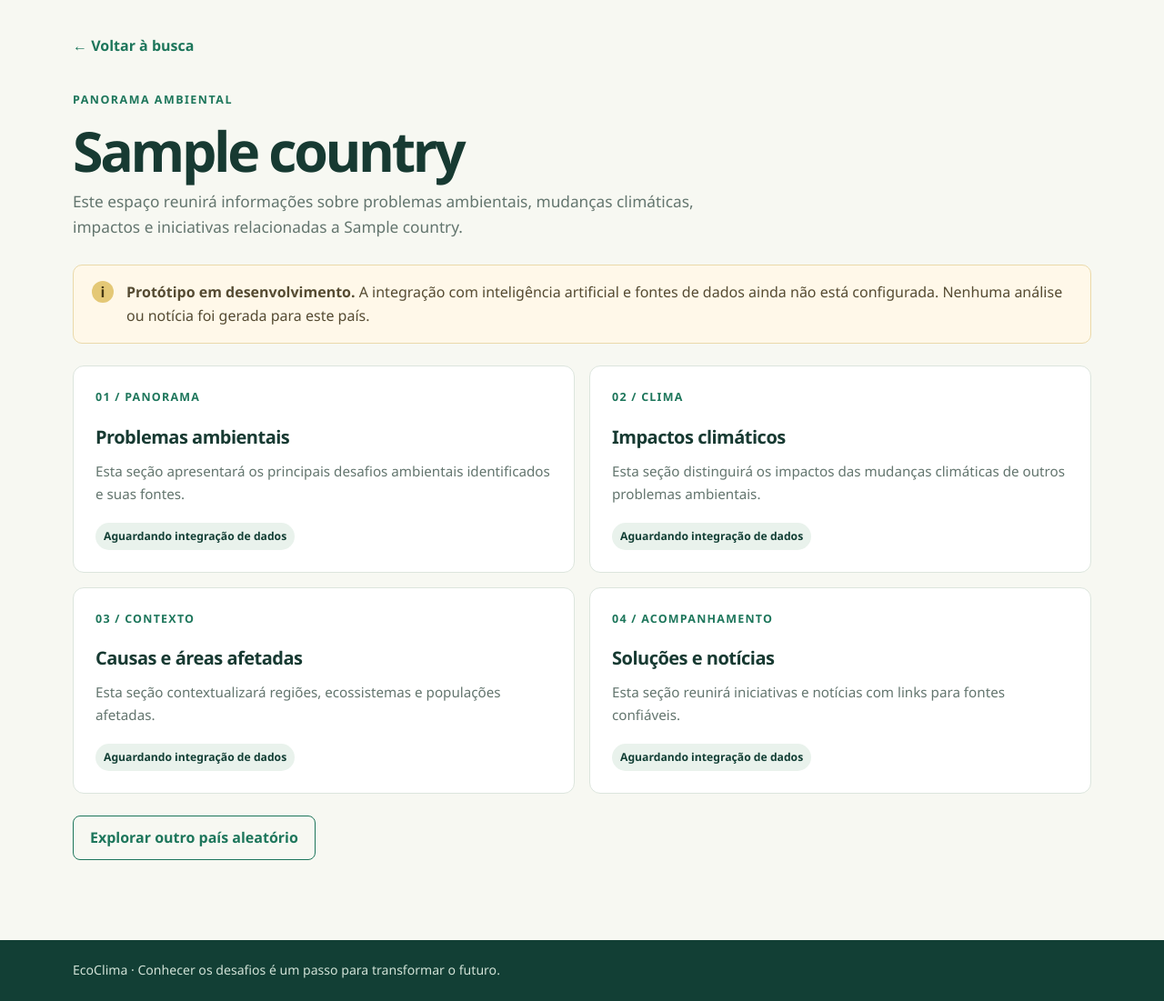
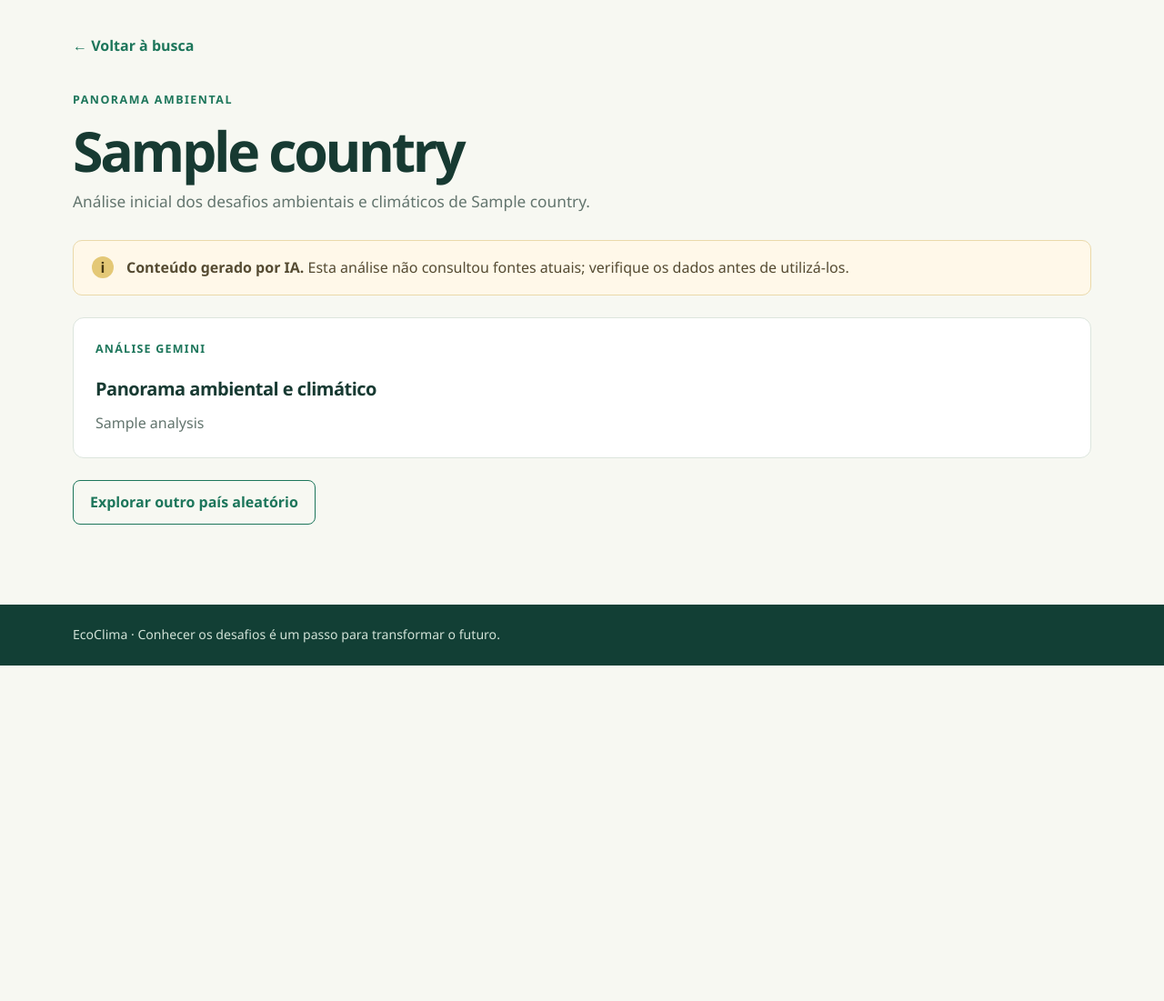
Before and after one commit to SousaX3M/SolucaoMudancasClimaticas, a Flask app: template templates/result.html in a window 1280 px wide. Shown: the part 76-1177 px from the top of the page at 91% size. After the commit the page ends 808 px from the top, so only its background shows below. Run offline with Flask 3, Linux system fonts and the light colour scheme; the template is opened without the code that fills it: most values are stand-ins (such as "Sample title", 1, 10 or a date in 2020).

Commit message:
Adição da IA Gemini

```diff
--- /dev/null
+++ b/ai_service.py
@@ -0,0 +1,103 @@
+import os
+
+from google import genai
+from google.genai._interactions_errors import (
+    APIConnectionError,
+    APIError,
+    APIResponseValidationError,
+    APIStatusError,
+    APITimeoutError,
+)
+
+
+DEFAULT_MODEL = "gemini-4-hydrogen"
+REQUEST_TIMEOUT_SECONDS = 60
+
+
+class GeminiServiceError(Exception):
+    def __init__(self, message, status_code=503):
+        super().__init__(message)
+        self.status_code = status_code
+
+
+def _prompt_for_country(country):
+    return f"""Prepare uma análise educativa em português brasileiro sobre o país informado: {country}
+
+Organize a resposta com estes títulos em texto simples, sem Markdown:
+1. Problemas ambientais
+2. Impactos das mudanças climáticas
+3. Causas e áreas afetadas
+4. Consequências para a população
+5. Possíveis ações e soluções
+
+Distinga problemas ambientais gerais daqueles ligados às mudanças climáticas.
+Use linguagem clara e concisa, sem tabelas, asteriscos ou símbolos de título.
+Não invente estatísticas, notícias, datas, fontes ou links. Se não tiver
+segurança sobre um detalhe específico do país, declare essa limitação. Você
+não recebeu fontes nem dados atuais; não apresente a resposta como notícia
+recente ou informação verificada."""
+
+
+def _error_for_status(status_code):
+    if status_code == 402:
+        return GeminiServiceError(
+            "O projeto Google associado à chave está sem créditos ou não está "
+            "no nível gratuito. Confira o projeto e o faturamento no AI Studio."
+        )
+    if status_code == 429:
+        return GeminiServiceError(
+            "O limite de uso do Gemini foi atingido. Aguarde a renovação da cota "
+            "e tente novamente.",
+            status_code=429,
+        )
+    if status_code in (401, 403):
+        return GeminiServiceError(
+            "A chave da API Gemini é inválida ou não tem acesso a este projeto."
+        )
+    if status_code == 404:
+        return GeminiServiceError(
+            "O modelo Gemini configurado não foi encontrado. Confira GEMINI_MODEL."
+        )
+    return GeminiServiceError(
+        f"A API Gemini retornou um erro HTTP {status_code}. Tente novamente mais tarde."
+    )
+
+
+def analyze_country(country):
+    api_key = os.environ.get("GEMINI_API_KEY", "").strip()
+    if not api_key:
+        raise GeminiServiceError(
+            "A chave do Gemini não está configurada. Defina GEMINI_API_KEY "
+            "no ambiente e reinicie a aplicação."
+        )
+
+    model = os.environ.get("GEMINI_MODEL", DEFAULT_MODEL).strip() or DEFAULT_MODEL
+    try:
+        with genai.Client(api_key=api_key) as client:
+            interaction = client.interactions.create(
+                model=model,
+                input=_prompt_for_country(country),
+                timeout=REQUEST_TIMEOUT_SECONDS,
+            )
+    except APIStatusError as error:
+        raise _error_for_status(error.status_code) from error
+    except (APIConnectionError, APITimeoutError) as error:
+        raise GeminiServiceError(
+            "Não foi possível conectar à API Gemini. Verifique a conexão e tente novamente."
+        ) from error
+    except APIResponseValidationError as error:
+        raise GeminiServiceError(
+            "A API Gemini retornou uma resposta inesperada. Tente novamente mais tarde."
+        ) from error
+    except APIError as error:
+        raise GeminiServiceError(
+            "A solicitação à API Gemini falhou. Tente novamente mais tarde."
+        ) from error
+
+    analysis = interaction.output_text
+    if not isinstance(analysis, str) or not analysis.strip():
+        raise GeminiServiceError(
+            "O Gemini não retornou uma análise. Tente novamente."
+        )
+
+    return analysis.strip()
--- a/main.py
+++ b/main.py
@@ -1,6 +1,8 @@
 import random
 
-from flask import Flask, abort, redirect, render_template, request, url_for
+from flask import Flask, abort, render_template, request
+
+from ai_service import GeminiServiceError, analyze_country as generate_country_analysis
 
 
 app = Flask(__name__)
@@ -16,9 +18,27 @@ RANDOM_COUNTRIES = [
     "Indonésia",
     "Japão",
     "Quênia",
-    "Austrália",
+    "Austrália"
 ]
 MAX_COUNTRY_NAME_LENGTH = 80
+
+
+def render_country_analysis(country):
+    try:
+        analysis = generate_country_analysis(country)
+    except GeminiServiceError as error:
+        app.logger.warning("Gemini analysis failed: %s", error)
+        return render_template(
+            "result.html",
+            country=country,
+            error=str(error),
+        ), error.status_code
+
+    return render_template(
+        "result.html",
+        country=country,
+        analysis=analysis,
+    )
 
 
 @app.route("/")
@@ -42,13 +62,13 @@ def analyze_country():
             error="O nome do país deve ter no máximo 80 caracteres.",
         ), 400
 
-    return redirect(url_for("country_result", country=country))
+    return render_country_analysis(country)
 
 
 @app.route("/pais-aleatorio", methods=["POST"])
 def random_country():
     country = random.choice(RANDOM_COUNTRIES)
-    return redirect(url_for("country_result", country=country))
+    return render_country_analysis(country)
 
 
 @app.route("/pais/<country>")
--- /dev/null
+++ b/requirements.txt
@@ -0,0 +1,2 @@
+Flask>=3.1,<4
+google-genai>=3.5,<4
--- a/static/css/style.css
+++ b/static/css/style.css
@@ -423,27 +423,16 @@ a:focus-visible {
   color: #554b32;
 }
 
-.report-grid {
-  display: grid;
-  grid-template-columns: repeat(2, 1fr);
-  gap: 16px;
-}
-
 .report-card h2 {
   margin-bottom: 9px;
   font-size: 1.25rem;
   letter-spacing: -0.025em;
 }
 
-.status-tag {
-  display: inline-block;
-  margin-top: 20px;
-  padding: 5px 9px;
-  border-radius: 999px;
-  background: var(--color-green-light);
-  color: var(--color-green-dark);
-  font-size: 0.76rem;
-  font-weight: 700;
+.analysis-content {
+  color: var(--color-muted);
+  overflow-wrap: anywhere;
+  white-space: pre-wrap;
 }
 
 .results__random {
@@ -513,10 +502,6 @@ a:focus-visible {
     width: 100%;
   }
 
-  .report-grid {
-    grid-template-columns: 1fr;
-  }
-
   .step-card,
   .report-card {
     padding: 20px;
--- a/templates/result.html
+++ b/templates/result.html
@@ -8,45 +8,40 @@
   <p class="eyebrow">Panorama ambiental</p>
   <h1 class="results__title">{{ country }}</h1>
   <p class="results__intro">
-    Este espaço reunirá informações sobre problemas ambientais, mudanças
-    climáticas, impactos e iniciativas relacionadas a {{ country }}.
+    Análise inicial dos desafios ambientais e climáticos de {{ country }}.
   </p>
 
+  {% if error %}
+  <div class="notice" role="alert">
+    <span class="notice__icon" aria-hidden="true">i</span>
+    <p>
+      <strong>Não foi possível gerar a análise.</strong>
+      {{ error }}
+    </p>
+  </div>
+  {% elif analysis %}
+  <div class="notice" role="note">
+    <span class="notice__icon" aria-hidden="true">i</span>
+    <p>
+      <strong>Conteúdo gerado por IA.</strong>
+      Esta análise não consultou fontes atuais; verifique os dados antes de utilizá-los.
+    </p>
+  </div>
+
+  <article class="report-card">
+    <span class="report-card__index">ANÁLISE GEMINI</span>
+    <h2>Panorama ambiental e climático</h2>
+    <div class="analysis-content">{{ analysis }}</div>
+  </article>
+  {% else %}
   <div class="notice" role="status">
     <span class="notice__icon" aria-hidden="true">i</span>
     <p>
-      <strong>Protótipo em desenvolvimento.</strong>
-      A integração com inteligência artificial e fontes de dados ainda não
-      está configurada. Nenhuma análise ou notícia foi gerada para este país.
+      <strong>Análise ainda não gerada.</strong>
+      Volte à página inicial e envie o país para solicitar uma análise ao Gemini.
     </p>
   </div>
-
-  <div class="report-grid">
-    <article class="report-card">
-      <span class="report-card__index">01 / PANORAMA</span>
-      <h2>Problemas ambientais</h2>
-      <p>Esta seção apresentará os principais desafios ambientais identificados e suas fontes.</p>
-      <span class="status-tag">Aguardando integração de dados</span>
-    </article>
-    <article class="report-card">
-      <span class="report-card__index">02 / CLIMA</span>
-      <h2>Impactos climáticos</h2>
-      <p>Esta seção distinguirá os impactos das mudanças climáticas de outros problemas ambientais.</p>
-      <span class="status-tag">Aguardando integração de dados</span>
-    </article>
-    <article class="report-card">
-      <span class="report-card__index">03 / CONTEXTO</span>
-      <h2>Causas e áreas afetadas</h2>
-      <p>Esta seção contextualizará regiões, ecossistemas e populações afetadas.</p>
-      <span class="status-tag">Aguardando integração de dados</span>
-    </article>
-    <article class="report-card">
-      <span class="report-card__index">04 / ACOMPANHAMENTO</span>
-      <h2>Soluções e notícias</h2>
-      <p>Esta seção reunirá iniciativas e notícias com links para fontes confiáveis.</p>
-      <span class="status-tag">Aguardando integração de dados</span>
-    </article>
-  </div>
+  {% endif %}
 
   <form class="results__random" action="{{ url_for('random_country') }}" method="post">
     <button class="button button--secondary" type="submit">Explorar outro país aleatório</button>
```
Also changed, not shown: tests/test_ai_service.py (added, +45 -0 lines), tests/test_routes.py (added, +54 -0 lines), README.md, 1 other file.
